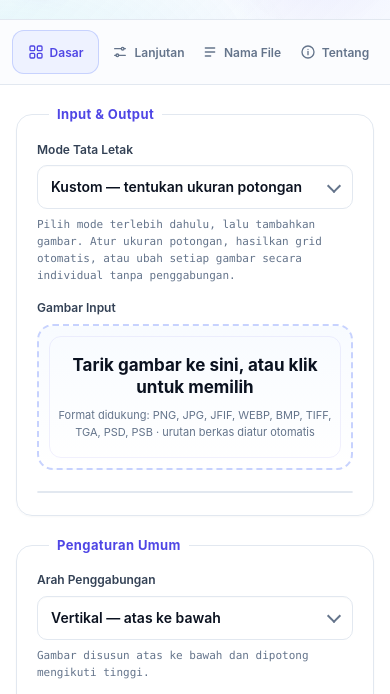
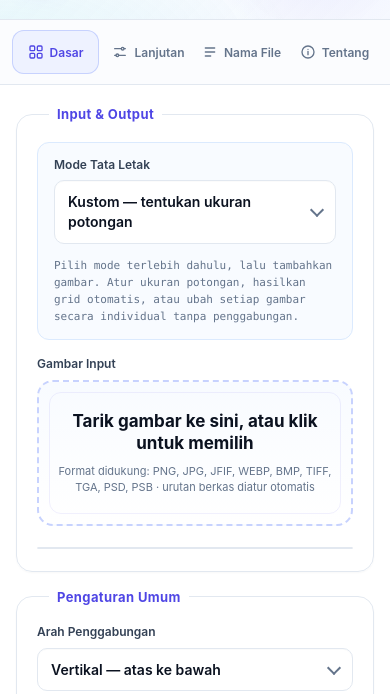
Before and after one commit to vandarin200-sys/SmartStitch, a website: page public/index.html in a window 390 px wide. Shown: the part 97-791 px from the top of the page. Drawn offline with Linux system fonts and the light colour scheme; no server answers.

Commit message:
Enhance layout mode field styling and adjust grid display for better responsiveness

```diff
--- a/public/index.html
+++ b/public/index.html
@@ -49,7 +49,7 @@
           <section class="ss-panel active" id="panel-basic">
             <fieldset class="ss-group">
               <legend>Input &amp; Output</legend>
-              <div class="ss-field">
+              <div class="ss-field ss-mode-field">
                 <label for="gridMode">Mode Tata Letak</label>
                 <select id="gridMode">
                   <option value="custom">Kustom — tentukan ukuran potongan</option>
--- a/public/styles.css
+++ b/public/styles.css
@@ -80,6 +80,10 @@ h1,h2,h3,h4,p,ol,ul{margin:0}
 #ss-root .ss-panel{display:none}
 #ss-root .ss-panel.active{display:block;animation:ssRise .3s both}
 #ss-root .ss-group{position:relative;border:1px solid var(--rule);border-radius:16px;padding:18px 20px 22px;margin:0 0 20px;background:#fff;box-shadow:0 1px 2px rgba(15,23,42,.03)}
+#ss-root #panel-basic.active{display:grid;grid-template-columns:minmax(280px,.85fr) minmax(0,1.15fr);gap:20px;align-items:start;animation:ssRise .3s both}
+#ss-root #panel-basic .ss-group{margin:0}
+#ss-root .ss-mode-field{padding:14px 16px;border:1px solid #dbeafe;border-radius:12px;background:#f8fbff}
+#ss-root .ss-mode-field .ss-hint{margin-top:6px}
 #ss-root .ss-group legend{margin-left:12px;padding:0 8px;background:var(--sheet);font:700 13px/1.4 var(--sans);letter-spacing:.03em;color:var(--primary)}
 #ss-root .ss-grid{display:grid;grid-template-columns:repeat(2,minmax(0,1fr));gap:18px 20px}
 #ss-root .ss-field{display:flex;flex-direction:column;gap:7px;min-width:0}
@@ -193,6 +197,7 @@ h1,h2,h3,h4,p,ol,ul{margin:0}
 
 @media(max-width:900px){
   #ss-root .ss-card{grid-template-columns:1fr;grid-template-areas:"head" "tabs" "body" "status" "log" "preview" "note"}
+  #ss-root #panel-basic.active{grid-template-columns:1fr}
   #ss-root .ss-tabs{display:grid;grid-template-columns:repeat(4,minmax(0,1fr));gap:6px;padding:10px 12px;border-right:0;border-bottom:1px solid var(--rule);overflow:visible}
   #ss-root .ss-tab{width:100%;flex-direction:row;justify-content:center;gap:6px;padding:10px 6px;min-height:44px;font-size:12px}
   #ss-root .ss-tab-icon{width:16px;height:16px}
@@ -213,6 +218,7 @@ h1,h2,h3,h4,p,ol,ul{margin:0}
   #ss-root .ss-kicker{font-size:9px}
   #ss-root .ss-head p{font-size:12px}
   #ss-root .ss-body{padding:20px 16px}
+  #ss-root #panel-basic.active{gap:16px}
   #ss-root .ss-grid{grid-template-columns:1fr;gap:16px}
   #ss-root .ss-check-row{gap:4px 12px}
   #ss-root .ss-resize-row{grid-template-columns:minmax(0,1.4fr) minmax(76px,1fr) minmax(76px,1fr);gap:6px;padding:8px 10px;font-size:10px}
```
